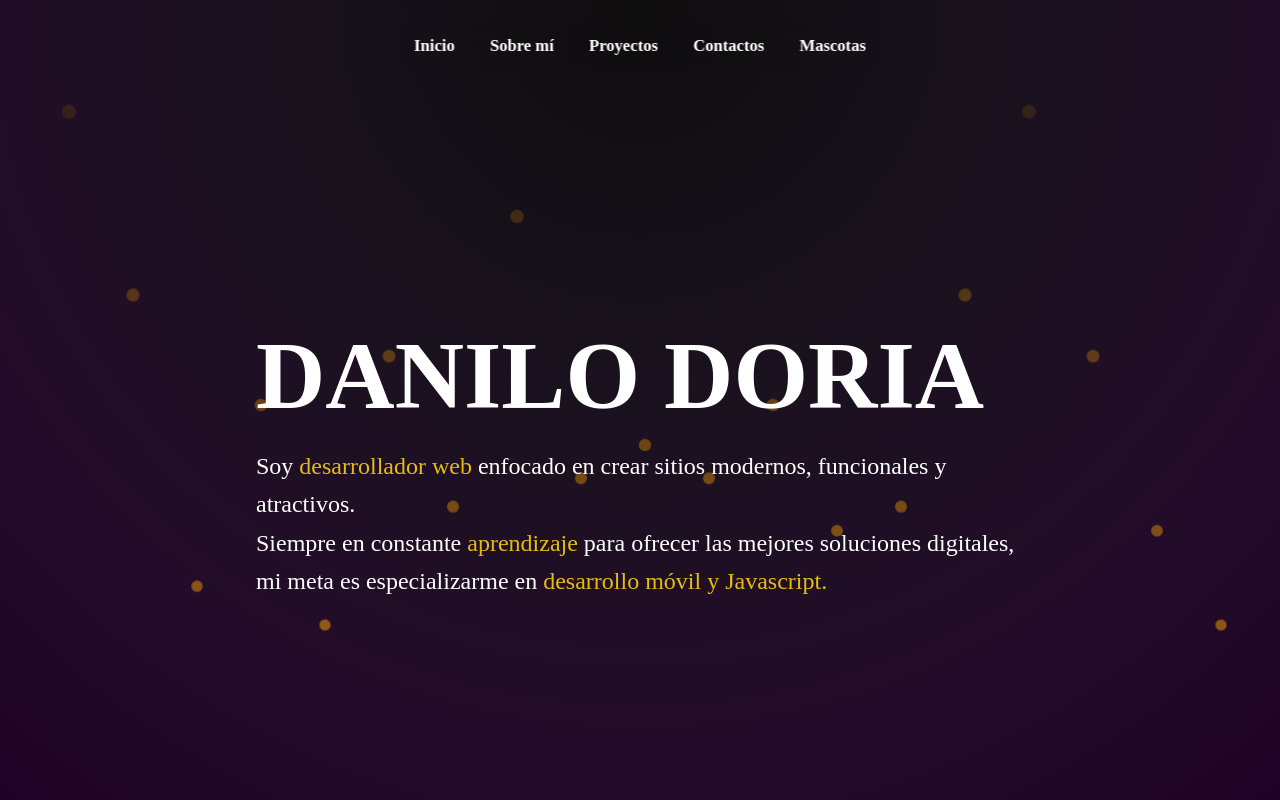
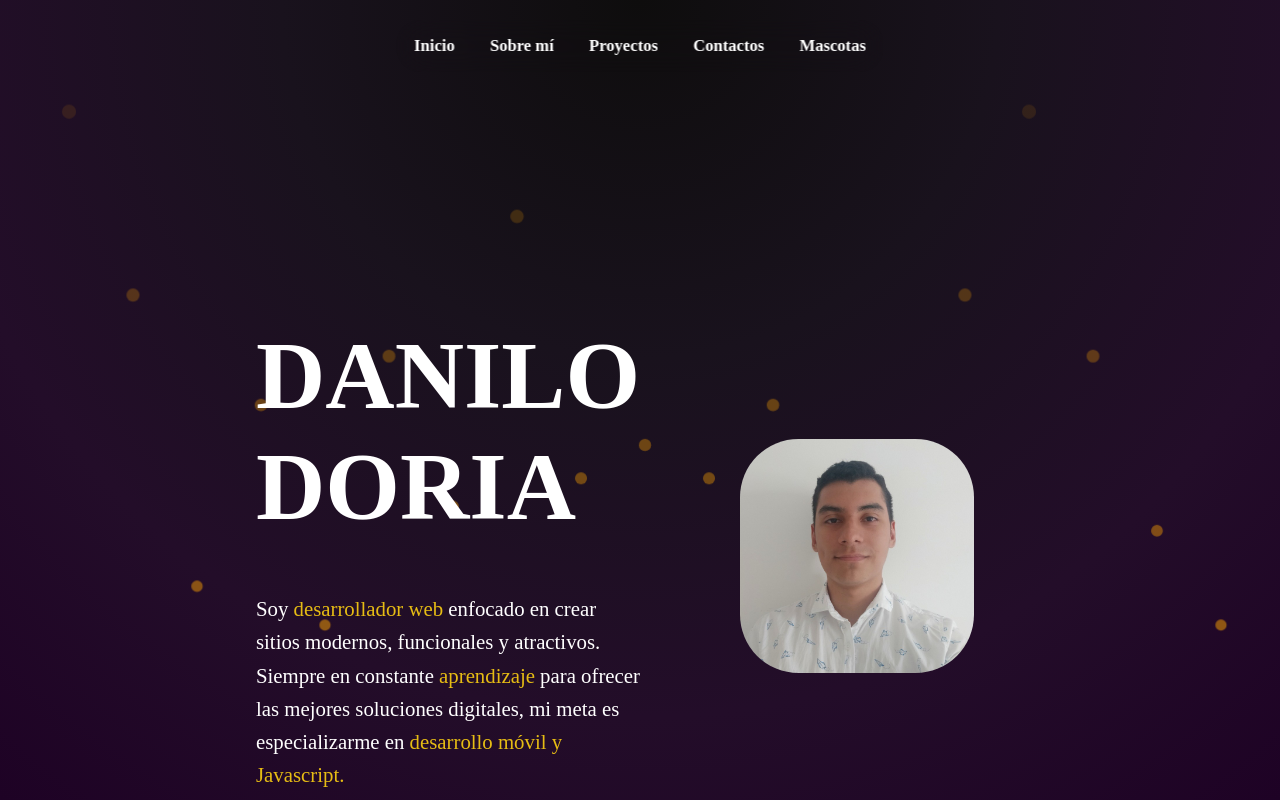
Before and after one commit to Danilo-Doria/Danilo-Doria.github.io, a plain HTML site: page index.html in a window 1280 px wide. Shown: the top 800 px of the page. Drawn offline with Linux system fonts and the light colour scheme.

Commit message:
add grid

```diff
--- a/index.html
+++ b/index.html
@@ -35,6 +35,9 @@
                 <span>aprendizaje </span>para ofrecer las mejores soluciones digitales, mi meta es especializarme en
                 <span>desarrollo móvil y Javascript.</span>
             </p>
+            <div class="profile-container">
+                <img class="profile-photo" src="./public/images/DaniloDoria-Photo.jpg" alt="Foto de perfil de Danilo Doria" class="profile-image">
+            </div>
         </section>
         <hr>
         <section id="proyectos">
--- a/src/css/global_styles.css
+++ b/src/css/global_styles.css
@@ -112,6 +112,7 @@ hr {
 
 .main-title {
     font-size: 2.5rem;
+    align-self: end;
 }
 
 .title {
--- a/src/css/index.css
+++ b/src/css/index.css
@@ -1,16 +1,30 @@
 #sobre_mi {
-    display: flex;
-    flex-direction: column;
-    justify-content: center;
-    align-items: start;
+    display: grid;
+    grid-template-columns: 1fr;
+    grid-template-rows: 1fr 1fr 1fr;
+    align-items: center;
+    gap: 50px;
     margin: 10rem 0;
     scroll-margin-top: 10rem;
-    gap: 1rem;
     padding: 0 20vw 0 20vw;
+}
+
+.main-title {
+    align-self: end;
 }
 
 .presentation {
     line-height: 1.6;
+}
+
+.profile-container {
+    display: flex;
+    justify-content: center;
+}
+
+.profile-photo {
+    border-radius: 25%;
+
 }
 
 #proyectos {
@@ -37,6 +51,10 @@
         line-height: 1.6;
     }
 
+    .profile-photo {
+        max-width: 70%;
+    }
+
     .projects-grid {
         grid-template-columns: repeat(2, 1fr);
     }
@@ -52,6 +70,8 @@
 
 @media (min-width: 1024px) {
     #sobre_mi {
+        grid-template-columns: 1fr 1fr;
+        grid-template-rows: 1fr;
         margin: 20rem 0;
     }
 
@@ -60,8 +80,16 @@
     }
 
     .presentation {
-        line-height: 1.6;
-        font-size: 1.5rem;
+        grid-row-start: 2;
+        align-self: center;
+        justify-self: center;
+        max-width: 700px;
+    }
+
+    .profile-container {
+        grid-row: span 2;
+        justify-self: center;
+        align-self: center;
     }
 
     .projects-grid {
```
